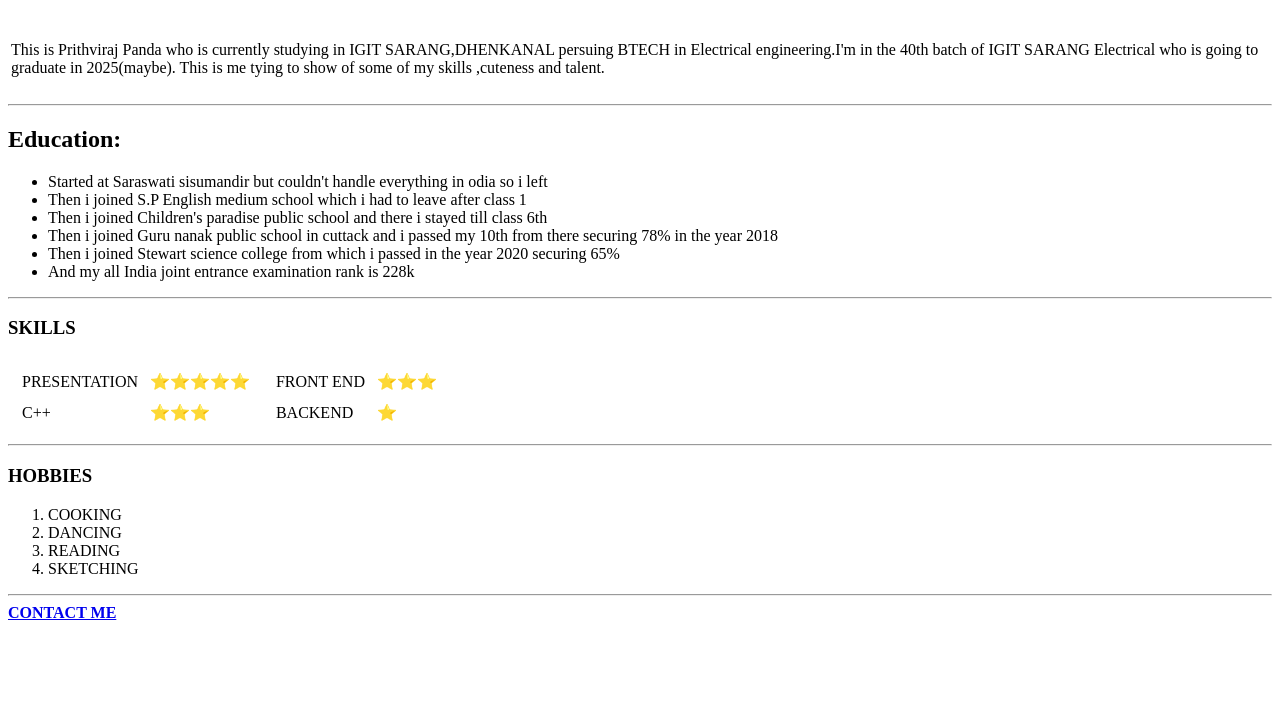
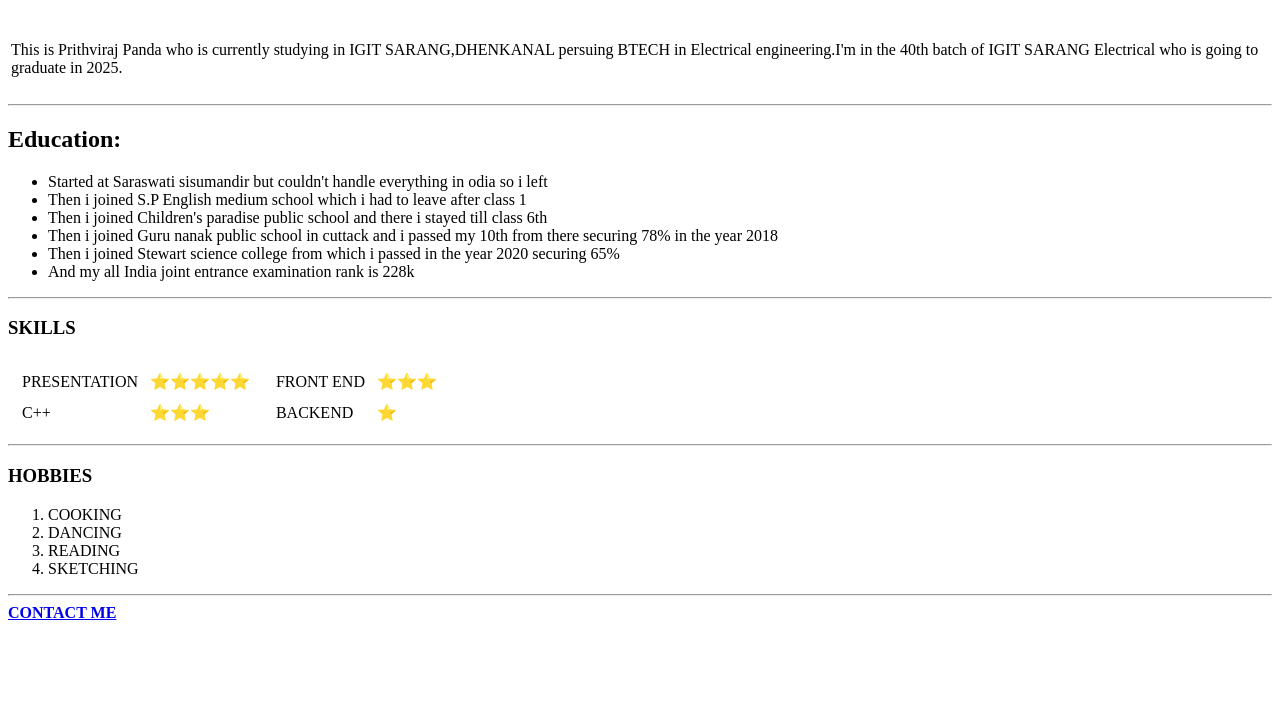
Before and after one commit to prithvinew004/cv, a plain HTML site: page index.html in a window 1280 px wide. Shown: the part 84-800 px from the top of the page. Drawn offline with Linux system fonts and the light colour scheme.

Commit message:
Create index.html

```diff
--- a/index.html
+++ b/index.html
@@ -10,8 +10,7 @@
 </td>
 <td><h1>PRITHVIRAJ PANDA</h1>
     <img src="" alt="">
-<p>This is Prithviraj Panda who is currently studying in IGIT SARANG,DHENKANAL persuing BTECH in Electrical engineering.I'm in the 40th batch of IGIT SARANG Electrical who is going to graduate in 2025(maybe).
-    This is me tying to show of some of my skills ,cuteness and talent.
+<p>This is Prithviraj Panda who is currently studying in IGIT SARANG,DHENKANAL persuing BTECH in Electrical engineering.I'm in the 40th batch of IGIT SARANG Electrical who is going to graduate in 2025.
 </p>
 </td>
 </tr>
```
